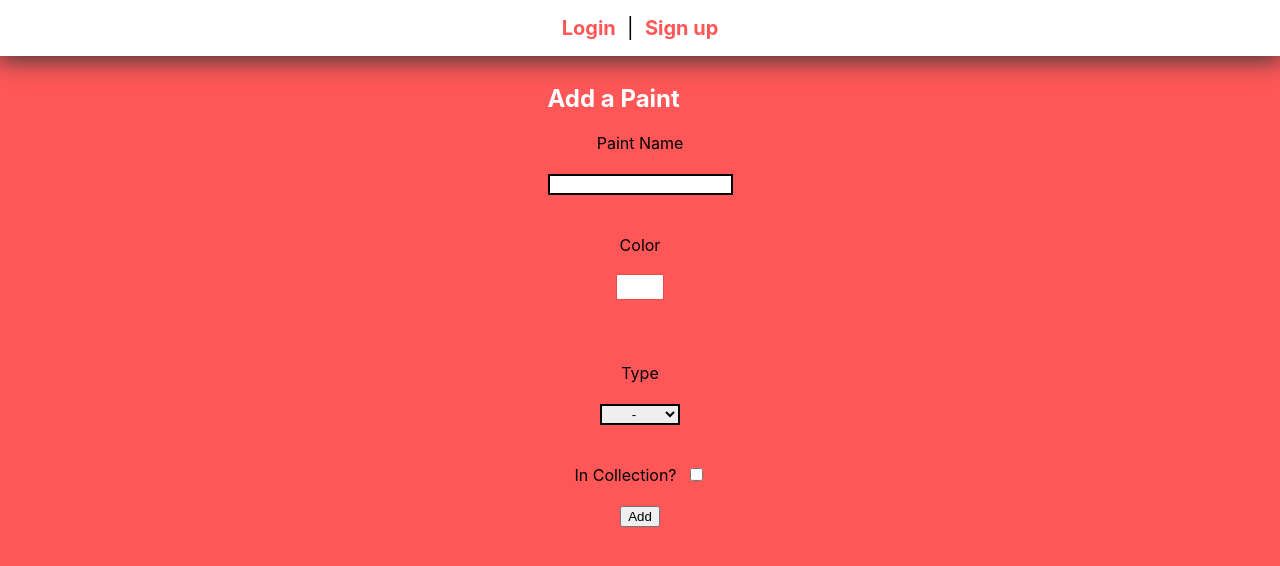
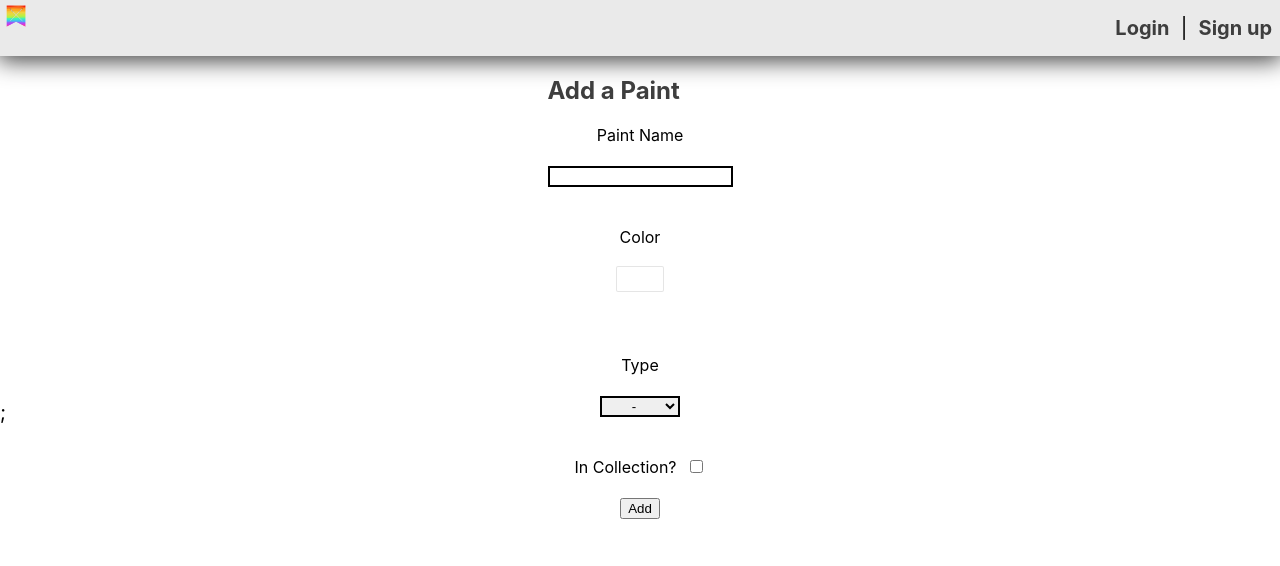
Before and after one commit to NobodysLackey/battlebrush, a React (Create React App) app: page /addpaint in a window 1280 px wide. Shown: the top 566 px of the page. Built offline with nearby package versions, Linux system fonts and the light colour scheme; no server answers.

Commit message:
add rainbow styling

```diff
--- a/src/components/AddPaint/AddPaint.css
+++ b/src/components/AddPaint/AddPaint.css
@@ -10,7 +10,7 @@
 }
 
 .title {
-    color: white;
+    color: rgb(62, 62, 62);
 }
 
 .btn {
--- a/src/components/NavBar/NavBar.css
+++ b/src/components/NavBar/NavBar.css
@@ -1,25 +1,62 @@
 .NavBar {
-  display: flex;
-  justify-content: center;
-  align-items: center;
+  display: grid;
+  grid-template-columns: 1fr 1fr;
+  grid-template-rows: 1fr;
+
   height: 7vmin;
-  width: 100%;
-  background-color:  rgb(255, 255, 255);
-  margin: 0 0 1vmin 0;
+  background-color:  rgb(234, 234, 234);
   font-size: 2.5vmin;
   box-shadow: 0vmin 0.25vmin 3vmin 0.25vmin rgb(55, 55, 55);
 }
 
+.nav-container {
+  width: 100%;
+}
+
 .NavBar-link {
   text-decoration: none;
-  color: rgb(255, 87, 88);
+  color: rgb(62, 62, 62);
   font-weight: bold;
 }
 
 .NavBar-link:hover {
-  color: rgb(188, 47, 47);
+  background: rgb(254,5,1);
+  background: -moz-linear-gradient(180deg, rgba(254,5,1,1) 0%, rgba(254,52,1,1) 0%, rgba(255,0,0,1) 10%, rgba(255,111,0,1) 20%, rgba(255,156,0,1) 30%, rgba(255,206,0,1) 40%, rgba(200,255,0,1) 50%, rgba(0,255,160,1) 60%, rgba(102,170,238,1) 70%, rgba(180,67,255,1) 80%, rgba(255,0,130,1) 90%, rgba(255,0,130,1) 100%);
+  background: -webkit-linear-gradient(180deg, rgba(254,5,1,1) 0%, rgba(254,52,1,1) 0%, rgba(255,0,0,1) 10%, rgba(255,111,0,1) 20%, rgba(255,156,0,1) 30%, rgba(255,206,0,1) 40%, rgba(200,255,0,1) 50%, rgba(0,255,160,1) 60%, rgba(102,170,238,1) 70%, rgba(180,67,255,1) 80%, rgba(255,0,130,1) 90%, rgba(255,0,130,1) 100%);
+  background: linear-gradient(180deg, rgba(254,5,1,1) 0%, rgba(254,52,1,1) 0%, rgba(255,0,0,1) 10%, rgba(255,111,0,1) 20%, rgba(255,156,0,1) 30%, rgba(255,206,0,1) 40%, rgba(200,255,0,1) 50%, rgba(0,255,160,1) 60%, rgba(102,170,238,1) 70%, rgba(180,67,255,1) 80%, rgba(255,0,130,1) 90%, rgba(255,0,130,1) 100%);
+  filter: progid:DXImageTransform.Microsoft.gradient(startColorstr="#fe0501",endColorstr="#ff0082",GradientType=1);
+  -webkit-background-clip: text;
+  -webkit-text-fill-color: transparent;
 }
 
 .NavBar-welcome {
   color: black;
 }
+
+.navlogo {
+  grid-column-start: 1;
+  grid-column-end: 2;
+  grid-row-start: 1;
+  grid-row-end: 2;
+
+  justify-self: start;
+
+  height: 7vmin;
+  width: 7vmin;
+}
+
+.links {
+  grid-column-start: 2;
+  grid-column-end: 3;
+  grid-row-start: 1;
+  grid-row-end: 2;
+
+  text-align: center;
+  line-height: 7vmin;
+
+  padding-right: 1vmin;
+
+  justify-self: end;
+
+  height: 7vmin;
+}
--- a/src/components/NavBar/NavBar.jsx
+++ b/src/components/NavBar/NavBar.jsx
@@ -4,7 +4,11 @@ import './NavBar.css';
 
 const NavBar = (props) => {
   let nav = props.user ?
-    <div>
+    <div className='NavBar'>
+      <div className="logo">
+        <img className="navlogo" src="../logo192.png" alt="logo"></img>
+      </div>
+      <div className="links">
         <Link to='/' className='NavBar-link'>Home</Link>
         &nbsp;&nbsp;|&nbsp;&nbsp;
         <Link to='/paintlist' className='NavBar-link'>Paints</Link>
@@ -15,15 +19,20 @@ const NavBar = (props) => {
         &nbsp;&nbsp;|&nbsp;&nbsp;
         <Link to='' className='NavBar-link' onClick={props.handleLogout}>Logout</Link>
       </div>
+    </div>
     :
-    <div>
+    <div className='NavBar'>
+      <div className="logo">
+        <img src="./logo192.png" alt="logo"></img>
+      </div>
+      <div className="links">
         <Link to='/login' className='NavBar-link'>Login</Link>
         &nbsp;&nbsp;|&nbsp;&nbsp;
         <Link to='/signup' className='NavBar-link'>Sign up</Link>
       </div>;
-
+    </div>
   return (
-    <div className='NavBar'>
+    <div className="nav-container">
       {nav}
     </div>
   );
--- a/src/components/Paint/Paint.css
+++ b/src/components/Paint/Paint.css
@@ -47,8 +47,11 @@ img {
 }
 
 .Paint-card-drop:hover {
-    background: rgb(255,87,88);
-    background: linear-gradient(180deg, rgba(255,87,88,1) 0%, rgba(201,72,68,1) 100%);
+    background: rgb(254,5,1);
+    background: -moz-linear-gradient(180deg, rgba(254,5,1,1) 0%, rgba(254,52,1,1) 0%, rgba(255,0,0,1) 10%, rgba(255,111,0,1) 20%, rgba(255,156,0,1) 30%, rgba(255,206,0,1) 40%, rgba(200,255,0,1) 50%, rgba(0,255,160,1) 60%, rgba(102,170,238,1) 70%, rgba(180,67,255,1) 80%, rgba(255,0,130,1) 90%, rgba(255,0,130,1) 100%);
+    background: -webkit-linear-gradient(180deg, rgba(254,5,1,1) 0%, rgba(254,52,1,1) 0%, rgba(255,0,0,1) 10%, rgba(255,111,0,1) 20%, rgba(255,156,0,1) 30%, rgba(255,206,0,1) 40%, rgba(200,255,0,1) 50%, rgba(0,255,160,1) 60%, rgba(102,170,238,1) 70%, rgba(180,67,255,1) 80%, rgba(255,0,130,1) 90%, rgba(255,0,130,1) 100%);
+    background: linear-gradient(180deg, rgba(254,5,1,1) 0%, rgba(254,52,1,1) 0%, rgba(255,0,0,1) 10%, rgba(255,111,0,1) 20%, rgba(255,156,0,1) 30%, rgba(255,206,0,1) 40%, rgba(200,255,0,1) 50%, rgba(0,255,160,1) 60%, rgba(102,170,238,1) 70%, rgba(180,67,255,1) 80%, rgba(255,0,130,1) 90%, rgba(255,0,130,1) 100%);
+    filter: progid:DXImageTransform.Microsoft.gradient(startColorstr="#fe0501",endColorstr="#ff0082",GradientType=1);
 
     width: 4vmin;
     height: 4vmin;
--- a/src/components/PaintList/PaintList.css
+++ b/src/components/PaintList/PaintList.css
@@ -8,5 +8,5 @@
 }
 
 .title {
-    color: white;
+    color: rgb(62, 62, 62);
 }
--- a/src/components/SignupForm/SignupForm.css
+++ b/src/components/SignupForm/SignupForm.css
@@ -10,5 +10,5 @@
   }
 
   .title {
-    color: white;
+    color: rgb(62, 62, 62);
   }
--- a/src/index.css
+++ b/src/index.css
@@ -6,8 +6,8 @@ body {
   -webkit-font-smoothing: antialiased;
   -moz-osx-font-smoothing: grayscale;
 
-  background-color: rgb(255,87,88);
-  background-size: cover;;
+  background-color: white;
+  background-size: cover;
   height: 100%;
   overflow: hidden;
 }
--- a/src/pages/AddPaintPage/AddPaintPage.css
+++ b/src/pages/AddPaintPage/AddPaintPage.css
@@ -1,3 +1,3 @@
 .title {
-    color: white;
+    color: rgb(62, 62, 62);
 }
--- a/src/pages/App/App.css
+++ b/src/pages/App/App.css
@@ -11,7 +11,7 @@
 }
 
 .welcome {
-  color: white;
+  color: rgb(38, 38, 38);
 }
 
 .intro {
--- a/src/pages/LoginPage/LoginPage.css
+++ b/src/pages/LoginPage/LoginPage.css
@@ -18,5 +18,5 @@
 }
 
 .title {
-  color: white;
+  color: rgb(62, 62, 62);
 }
--- a/src/pages/ProfilePage/ProfilePage.css
+++ b/src/pages/ProfilePage/ProfilePage.css
@@ -1,3 +1,3 @@
 .title {
-    color: white;
+    color: rgb(62, 62, 62);
 }
```
Also changed, not shown: public/brush.png (added). Lines whose indentation alone changed are shown as unchanged.
